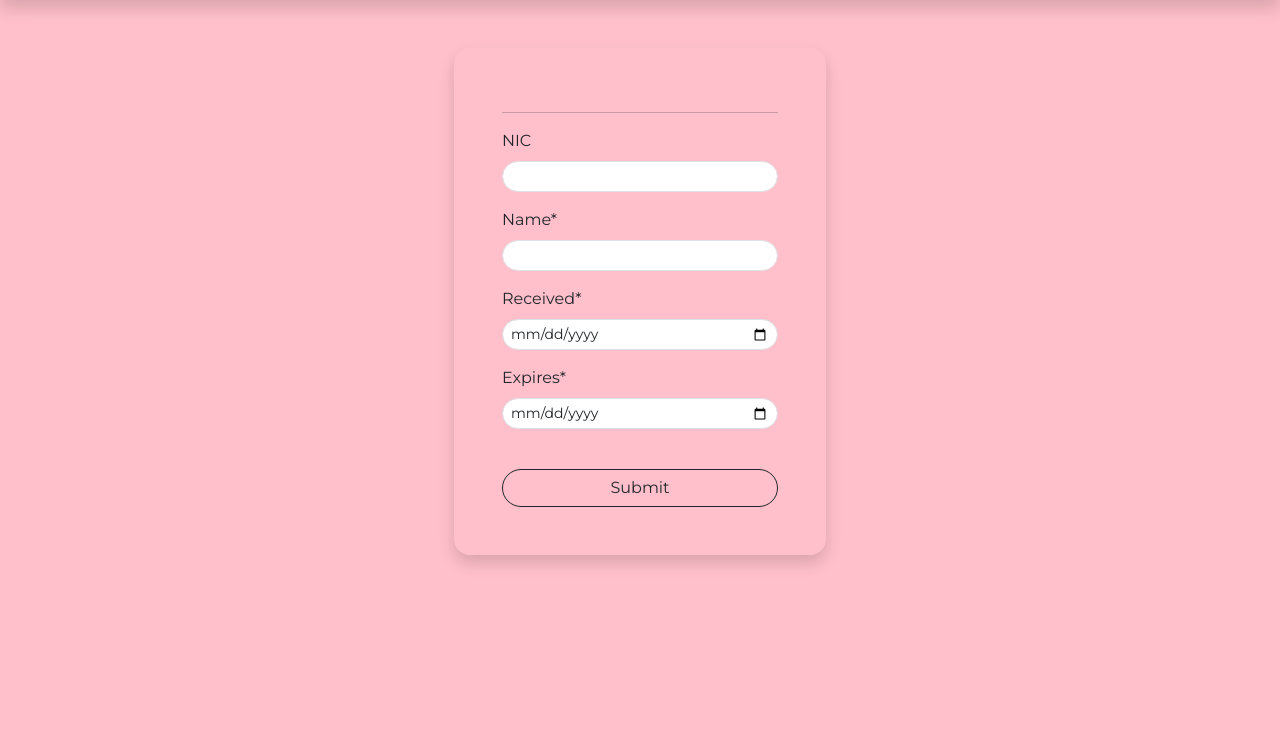
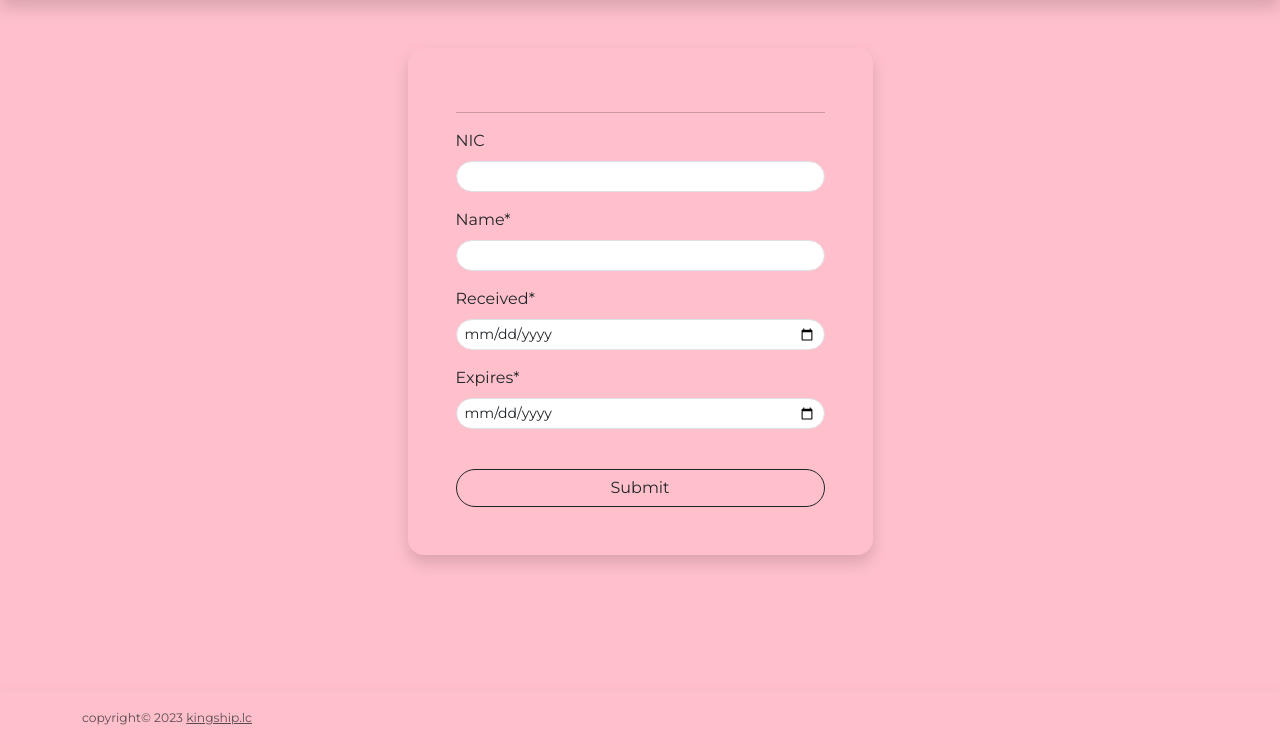
Before and after one commit to swelanauguste/sexc-candy, a Django app: page /application-status/add/ in a window 1280 px wide. Shown: the part 56-800 px from the top of the page. Run offline with Django 4.2, Linux system fonts and the light colour scheme; the visitor is signed in with stand-in values (Sample User, id 1); some libraries are stand-ins or nearby versions.

Commit message:
statuses

```diff
--- a/app/statuses/urls.py
+++ b/app/statuses/urls.py
@@ -1,10 +1,9 @@
 from django.urls import path
 
-from .views import StatusCreateView, StatusDetailView, StatusListView, StatusUpdateView
+from .views import StatusCreateView, StatusListView, StatusUpdateView
 
 urlpatterns = [
     path("", StatusListView.as_view(), name="status-list"),
     path("add/", StatusCreateView.as_view(), name="status-create"),
-    path("detail/<int:pk>/", StatusDetailView.as_view(), name="status-detail"),
     path("update/<int:pk>/", StatusUpdateView.as_view(), name="status-update"),
 ]
--- a/app/statuses/views.py
+++ b/app/statuses/views.py
@@ -13,10 +13,6 @@ class StatusCreateView(LoginRequiredMixin, SuccessMessageMixin, CreateView):
     form_class = StatusForm
     success_message = "%(name)s was added"
     success_url = reverse_lazy("status-list")
-
-
-class StatusDetailView(LoginRequiredMixin, DetailView):
-    model = Status
 
 
 class StatusListView(LoginRequiredMixin,ListView):
--- a/app/templates/base.html
+++ b/app/templates/base.html
@@ -7,9 +7,7 @@
     <meta name="viewport"
         content="width=device-width, initial-scale=1">
     <title>
-        {% block head_title %}
-        Incoming Correspondence
-        {% endblock head_title %}
+       DPS Secretary
     </title>
     <link
         href="https://cdn.jsdelivr.net/npm/bootstrap@5.3.1/dist/css/bootstrap.min.css"
@@ -87,6 +85,8 @@
     {% block content %}
 
     {% endblock content %}
+    {% include 'footer.html' %}
+
 
     <script
         src="https://cdn.jsdelivr.net/npm/@popperjs/core@2.11.8/dist/umd/popper.min.js"
--- /dev/null
+++ b/app/templates/footer.html
@@ -0,0 +1,9 @@
+<footer class="footer mt-auto py-3 fixed-bottom shadow">
+    <div class="container small">
+        <span class="small text-body-secondary"><span
+                class="text-muted">copyright&copy;
+                {% now 'Y' %}</span>
+            <a class="text-muted"
+                href="mailto:kingship.lc@gmail.com">kingship.lc</a></span>
+    </div>
+</footer>
--- a/app/templates/statuses/status_form.html
+++ b/app/templates/statuses/status_form.html
@@ -6,10 +6,9 @@
 Add
 {% endblock head_title %}
 
-
 {% block content %}
 <div class="container py-5">
-    <div class="col-lg-4 shadow p-5 rounded-4 mx-auto">
+    <div class="col-lg-5 shadow p-5 rounded-4 mx-auto">
         <h1>{{object}}</h1>
         <hr>
         <form action=""
```
